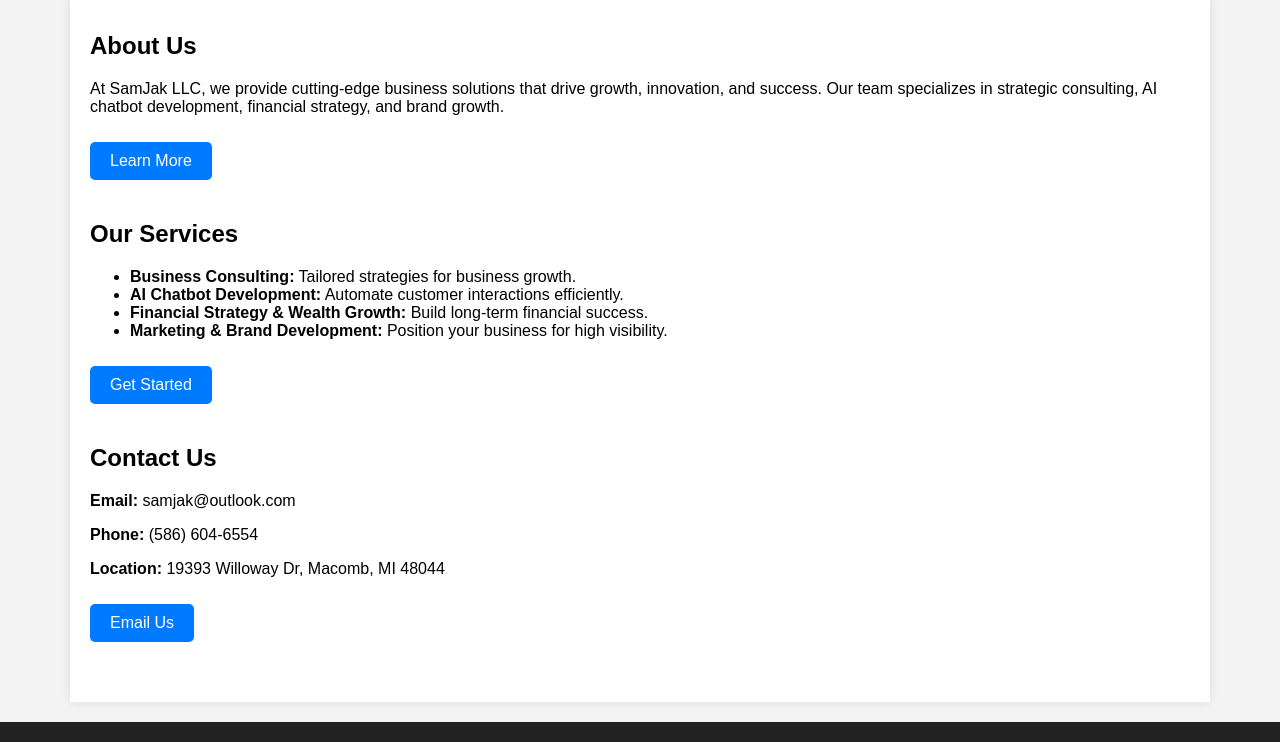
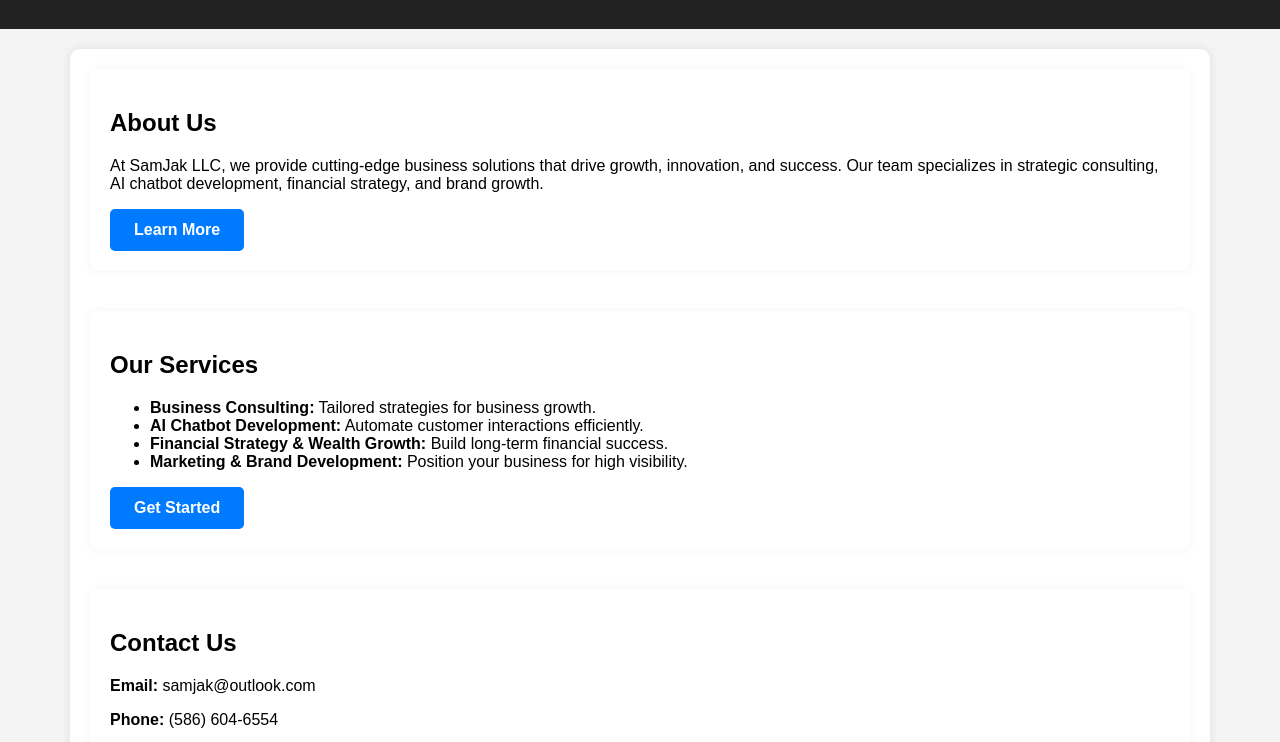
Before and after one commit to samjaki/samjak-website, a plain HTML site: page index.html in a window 1280 px wide. Shown: the part 182-924 px from the top of the page. Drawn offline with Linux system fonts and the light colour scheme.

Commit message:
Update index.html

```diff
--- a/index.html
+++ b/index.html
@@ -4,6 +4,7 @@
     <meta charset="UTF-8">
     <meta name="viewport" content="width=device-width, initial-scale=1.0">
     <title>SamJak LLC | Business Solutions</title>
+    <link rel="icon" type="image/png" href="favicon.png">
     <style>
         body {
             font-family: Arial, sans-serif;
@@ -16,6 +17,7 @@
             color: white;
             padding: 20px;
             text-align: center;
+            font-size: 1.5em;
         }
         .container {
             max-width: 1100px;
@@ -23,18 +25,24 @@
             padding: 20px;
             background: white;
             box-shadow: 0 0 10px rgba(0,0,0,0.1);
+            border-radius: 10px;
         }
         .section {
             margin-bottom: 40px;
+            padding: 20px;
+            border-radius: 8px;
+            background: #fff;
+            box-shadow: 0 0 10px rgba(0,0,0,0.05);
         }
         .btn {
             display: inline-block;
-            padding: 10px 20px;
+            padding: 12px 24px;
             background-color: #007BFF;
             color: white;
             text-decoration: none;
             border-radius: 5px;
-            margin-top: 10px;
+            font-weight: bold;
+            transition: background 0.3s;
         }
         .btn:hover {
             background-color: #0056b3;
@@ -45,6 +53,7 @@
             background-color: #222;
             color: white;
             margin-top: 20px;
+            font-size: 0.9em;
         }
     </style>
 </head>
```
